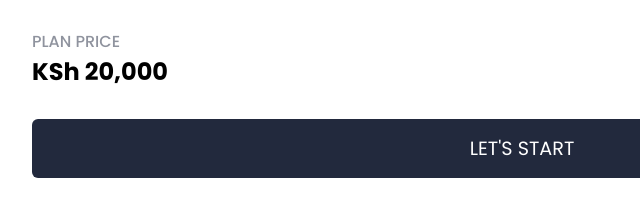
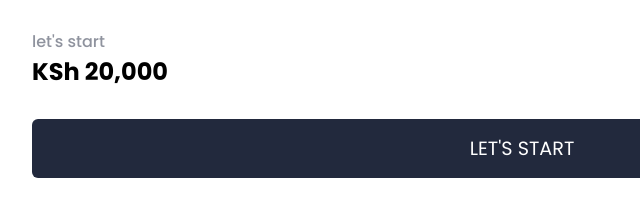
Before and after one commit to paulonteri/inuua-product-detail, a plain HTML site: page index.html in a window 1280 px wide. Shown: the part 1164-1363 px from the top of the page, 118-758 px from the left. Drawn offline with Linux system fonts and the light colour scheme.

Commit message:
change let's start text

```diff
--- a/index.html
+++ b/index.html
@@ -67,7 +67,7 @@
           </ul>
         </section>
         <section class="price">
-          <p class="light-font">PLAN PRICE</p>
+          <p class="light-font">let's start</p>
           <h2>KSh 20,000</h2>
         </section>
         <section>
```
